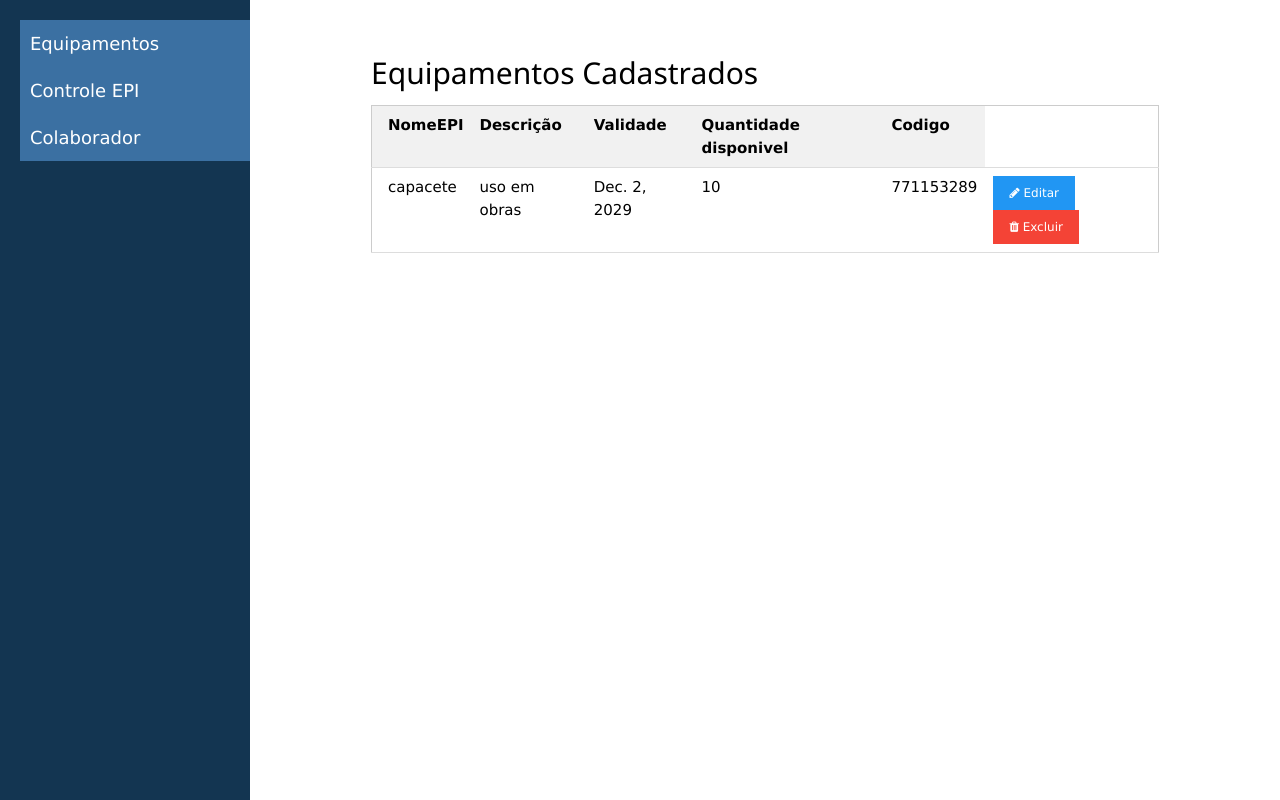
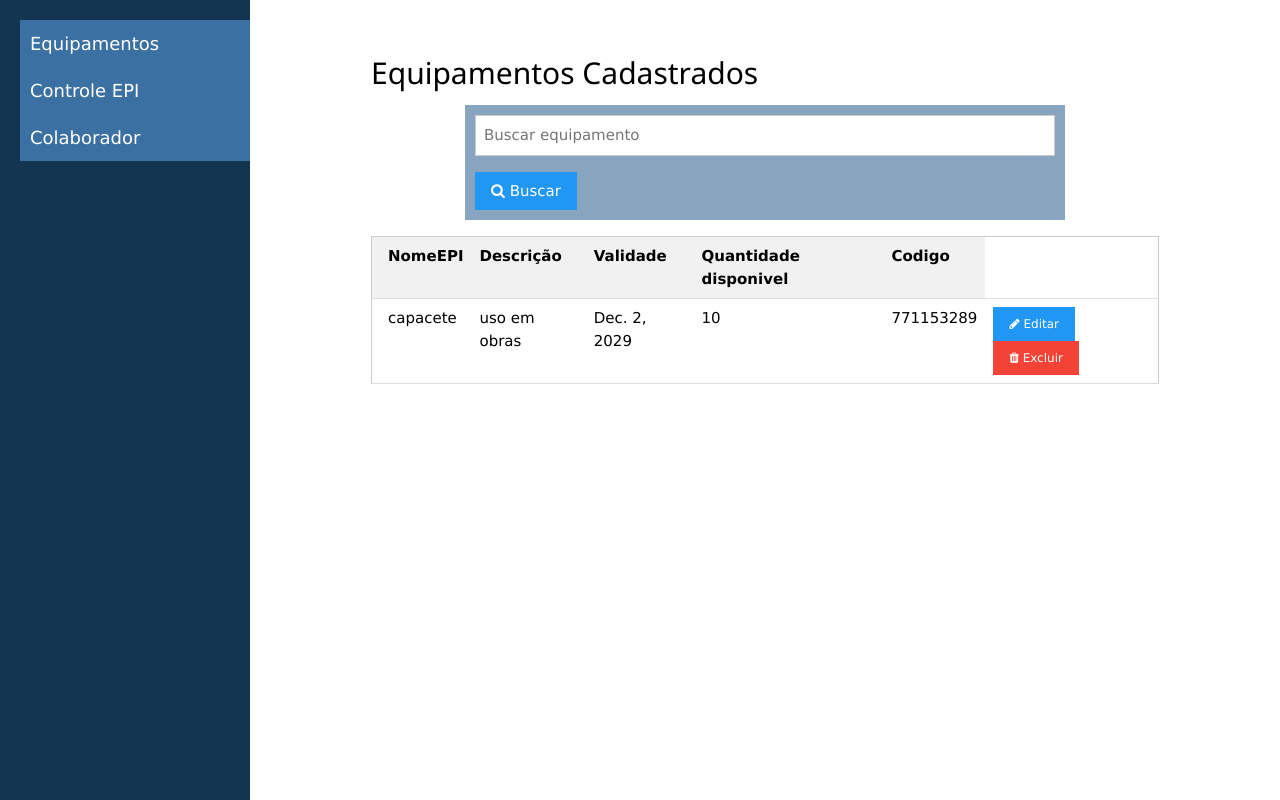
Before and after one commit to VandersonMotta/equipamentosEPI, a Django app: page /listar_epi/ in a window 1280 px wide. Shown: the part 50-850 px from the top of the page. Run offline with Django 5.2, Linux system fonts and the light colour scheme; data comes from the database, SQL or seed files in the repository.

Commit message:
feat: barra de pesquisa equipamentos

```diff
--- a/equipamentos_epi/app_home/templates/app_home/pages/listar_epi.html
+++ b/equipamentos_epi/app_home/templates/app_home/pages/listar_epi.html
@@ -3,6 +3,15 @@
 {% block content %}
     <div class="w3-container">
         <h2>Equipamentos Cadastrados</h2>
+
+            <!-- Formulário de busca -->
+    <form method="get" action="" class="w3-margin-bottom">
+        <input class="w3-input w3-border" type="text" name="busca" placeholder="Buscar equipamento" value="{{ termo_busca }}">
+        <button class="w3-button w3-blue w3-margin-top" type="submit">
+            <i class="fa fa-search"></i> Buscar
+        </button>
+    </form>
+
 
         {% if equipamentos %}
             <table class="w3-table-all w3-hoverable">
--- a/equipamentos_epi/app_home/views.py
+++ b/equipamentos_epi/app_home/views.py
@@ -21,6 +21,16 @@ def listar_colaboradores(request):
         'termo_busca': termo_busca,
     })
 
+def listar_epi(request):
+    busca = request.GET.get('busca', '')
+    if busca:
+        epi = EPI.objects.filter(nome_icontains=busca)
+    else:
+        epi = EPI.objects.all()
+
+    return render(request, 'app_home/pages/listar_epi.html', {'equipamentos': epi, 'busca': busca})
+
+
 def editar_colaborador(request, id):
     colaborador = get_object_or_404(Colaborador, id=id)
     if request.method == 'POST':
@@ -32,10 +42,6 @@ def editar_colaborador(request, id):
     else:
         form = ColaboradorForm(instance=colaborador)
     return render(request, 'app_home/pages/editar_colaborador.html', {'form': form})
-
-def listar_epi(request):
-    epi = EPI.objects.all()
-    return render(request, 'app_home/pages/listar_epi.html', {'equipamentos': epi})
 
 def excluir_epi(request, id):
     epi = get_object_or_404(EPI, id=id)
```
